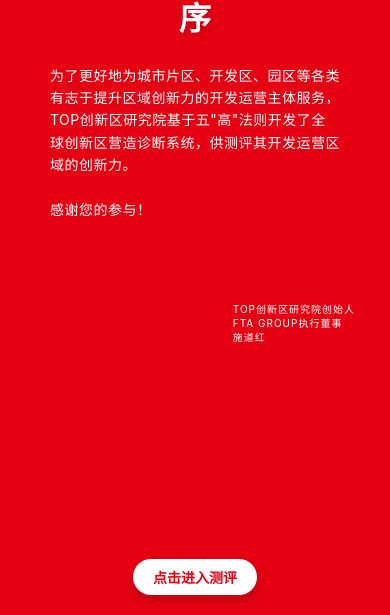
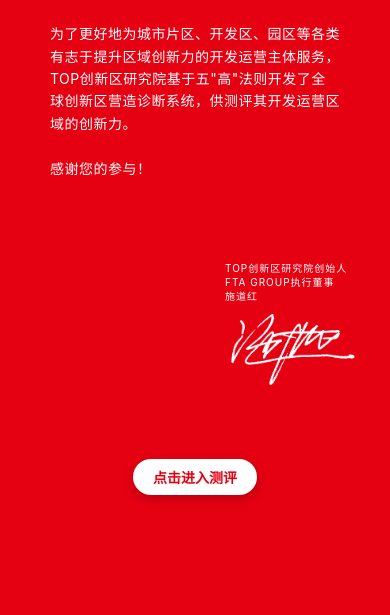
Before and after one commit to 15735183082-byte/15735183082-byte.github.io, a plain HTML site: page xuanzhuan/index.html in a window 390 px wide. Shown: the part 229-844 px from the top of the page. Drawn offline with nearby package versions, Linux system fonts and the light colour scheme; animation ran at ten frames a second.

Commit message:
Update index.html

```diff
--- a/xuanzhuan/index.html
+++ b/xuanzhuan/index.html
@@ -122,6 +122,15 @@
       letter-spacing: 2px;
       order: 1;
     }
+    .signature-image {
+          max-width: 130px;
+          width: 100%;
+          height: auto;
+          filter: brightness(0) invert(1);
+          order: 2;
+          align-self: flex-start;
+      }
+
 
     .compact-signature-names {
       display: flex;
@@ -139,7 +148,7 @@
 
     .bottom-tip {
       position: fixed;
-      bottom: 40px;
+      bottom: 140px;
       left: 50%;
       transform: translateX(-50%);
       background-color: white;
@@ -192,7 +201,7 @@
       }
 
       .bottom-tip {
-        bottom: 30px;
+        bottom: 130px;
         padding: 10px 25px;
         font-size: 16px;
       }
@@ -229,7 +238,7 @@
       }
 
       .bottom-tip {
-        bottom: 20px;
+        bottom: 120px;
         padding: 8px 20px;
         font-size: 14px;
       }
@@ -260,6 +269,7 @@
             <div class="signature-name">FTA GROUP执行董事</div>
             <div class="signature-name">施道红</div>
           </div>
+          <img src="手写签名.png" alt="签名" class="signature-image">
         </div>
       </div>
     </div>
@@ -480,7 +490,9 @@
       div.style.textAlign = 'center';
 
       if (config.customStyle) {
+         // 使用HTML结构：容器宽度由文字决定，logo与文字同宽并缩小垂直间距
         div.innerHTML = '<div style="display:inline-block; text-align:center; width:max-content;">' +
+          '<img src="logo.png" alt="logo" style="width:70%; height:auto; display:block; margin:0 auto -40px auto;" />' +
           '<div style="font-size: 14px; line-height:1; white-space: nowrap;">全球首个城市创新区营造诊断系统</div>' +
           '</div>';
       } else {
```
